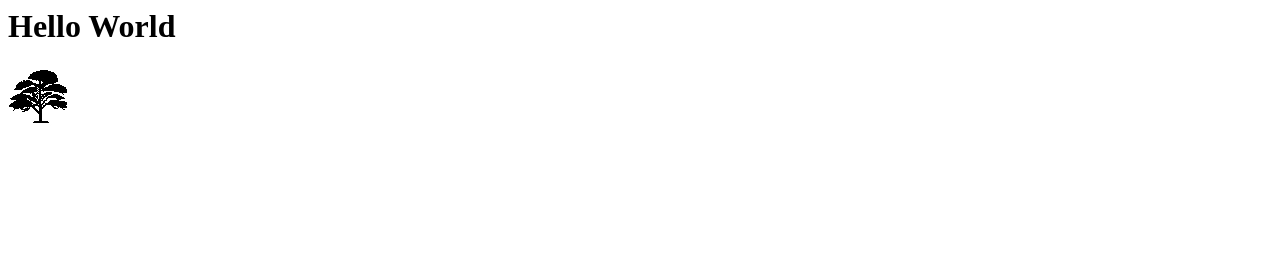
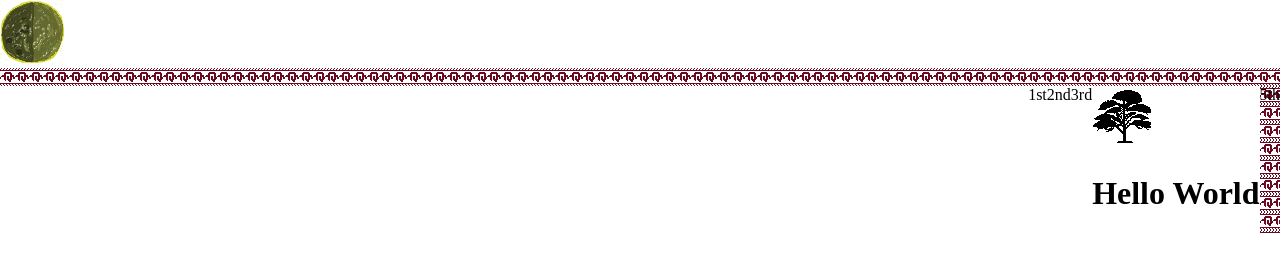
Before and after one commit to igacode/vpwebsite, a plain HTML site: page index.htm in a window 1280 px wide. Drawn offline with Linux system fonts and the light colour scheme.

Commit message:
trying a column design

```diff
--- a/index.htm
+++ b/index.htm
@@ -1,12 +1,19 @@
-<!DOCTYPE html lang="en">
-    <head><title>The VP Website</title></head>
-    <style>
-        .sidebar {
-            float: right;
-        }
-    </style>
+<!DOCTYPE html>
+    <head>
+        <meta charset="UTF-8">
+        <meta name="viewport" content="width=device-width, initial-scale=1.0">
+        <title>The VP Website</title>
+        <link rel="stylesheet" href="style.css">
+    </head>
     <body>
-        <h1>Hello World</h1>
-        <img src="natree.webp">
+        <img class="moon" src="lualove.webp">
+        <div class="elfknot"></div>
+        <div class="container">
+            <div>1st</div>
+            <div>2nd</div>
+            <div>3rd</div>
+            <div><img class="holytree" src="natree.webp"><h1>Hello World</h1></div>
+            <div class="col5">5th</div>
+        </div>
     </body>
 </html>
--- /dev/null
+++ b/style.css
@@ -0,0 +1,20 @@
+body{
+    margin: 0;
+}
+.holytree{
+    z-index: 128;
+}
+
+.container{
+    display:flex;
+    flex-wrap: nowrap;
+    justify-content: right;
+}
+
+.col5{
+    background-image: url("elfknotside.webp");
+}
+.elfknot{
+    background-image: url("elfknot2.webp");
+    min-height: 18px;
+}
```
Also changed, not shown: elfknot2.webp (added), elfknotside.webp (added), lualove.webp (added).
